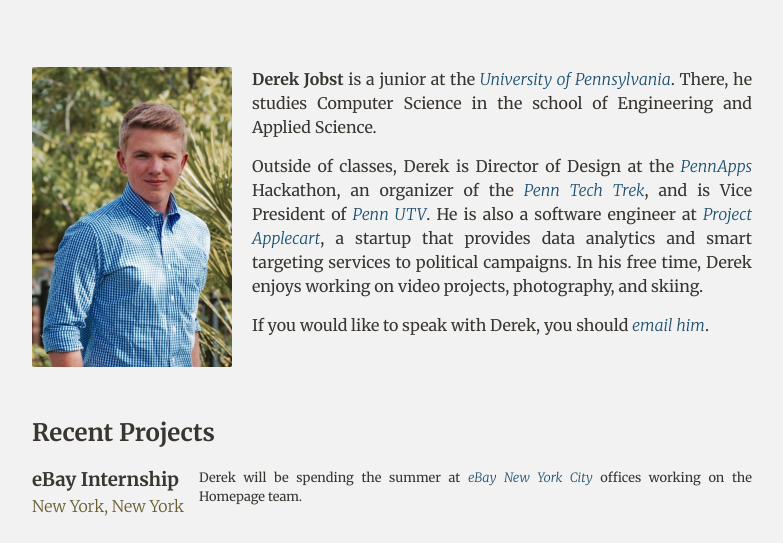
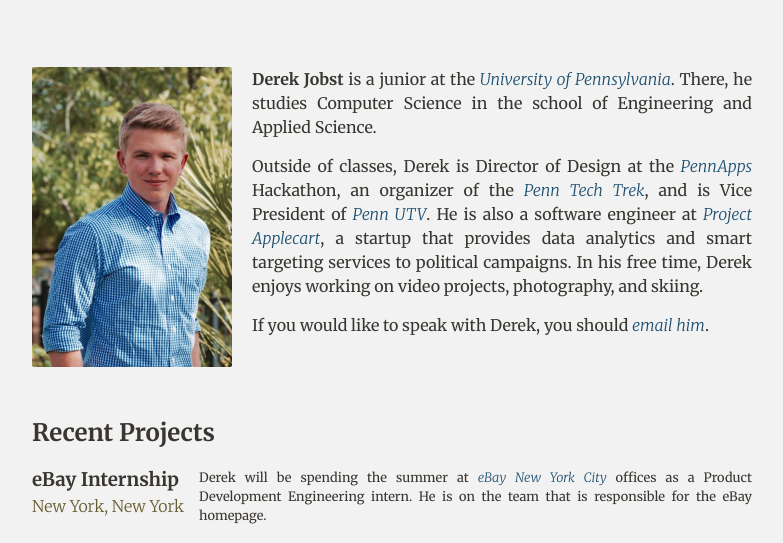
Before and after one commit to derekjobst/derekjobst.com, a plain HTML site: page index.html in a window 1280 px wide. Shown: the part 203-746 px from the top of the page, without its empty margins (248-1031 px from the left). Drawn offline with Linux system fonts and the light colour scheme.

Commit message:
ebay position

```diff
--- a/index.html
+++ b/index.html
@@ -42,7 +42,7 @@
 			<h3>eBay Internship</h3><h4>New York, New York</h4>
 			</div>
 			<div class="description">
-				<p>Derek will be spending the summer at <a href="http://www.ebaynyc.com">eBay New York City</a> offices working on the Homepage team.</p>
+				<p>Derek will be spending the summer at <a href="http://www.ebaynyc.com">eBay New York City</a> offices as a Product Development Engineering intern. He is on the team that is responsible for the eBay homepage. </p>
 			</div>
 		</div>
 
```
